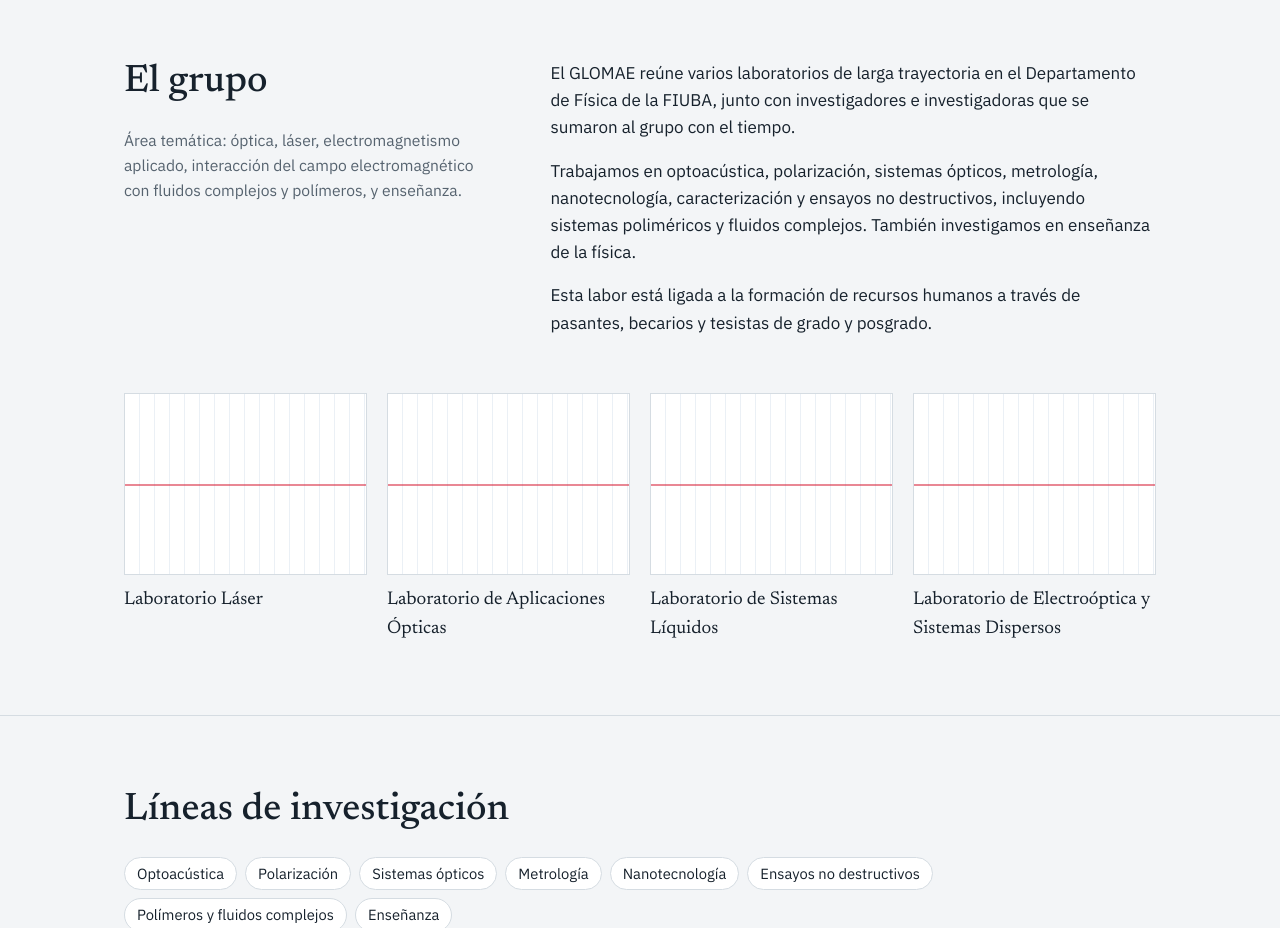
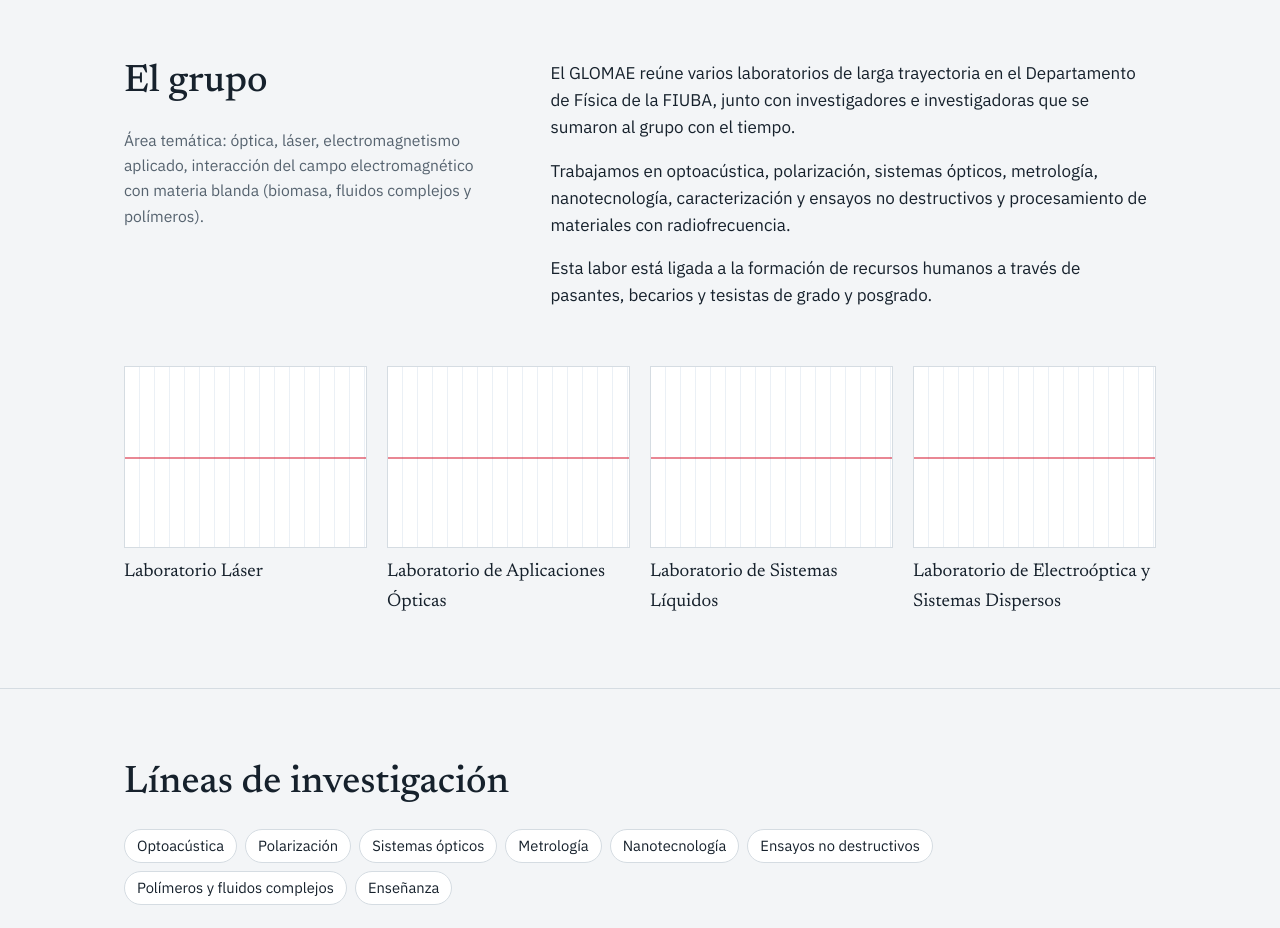
Before and after one commit to jcorachfiuba/glomae, a plain HTML site: page index.html in a window 1280 px wide. Shown: the part 820-1748 px from the top of the page. Drawn offline with Linux system fonts and the light colour scheme.

Commit message:
Update index.html

```diff
--- a/index.html
+++ b/index.html
@@ -198,11 +198,11 @@ footer{border-top:1px solid var(--rule); padding:2rem 0 3rem; color:var(--muted)
       <div class="grid2">
         <div>
           <h2>El grupo</h2>
-          <p class="side">Área temática: óptica, láser, electromagnetismo aplicado, interacción del campo electromagnético con fluidos complejos y polímeros, y enseñanza.</p>
+          <p class="side">Área temática: óptica, láser, electromagnetismo aplicado, interacción del campo electromagnético con materia blanda (biomasa, fluidos complejos y polímeros).</p>
         </div>
         <div class="prose">
           <p>El GLOMAE reúne varios laboratorios de larga trayectoria en el Departamento de Física de la FIUBA, junto con investigadores e investigadoras que se sumaron al grupo con el tiempo.</p>
-          <p>Trabajamos en optoacústica, polarización, sistemas ópticos, metrología, nanotecnología, caracterización y ensayos no destructivos, incluyendo sistemas poliméricos y fluidos complejos. También investigamos en enseñanza de la física.</p>
+          <p>Trabajamos en optoacústica, polarización, sistemas ópticos, metrología, nanotecnología, caracterización y ensayos no destructivos y procesamiento de materiales con radiofrecuencia.</p>
           <p>Esta labor está ligada a la formación de recursos humanos a través de pasantes, becarios y tesistas de grado y posgrado.</p>
         </div>
       </div>
```
